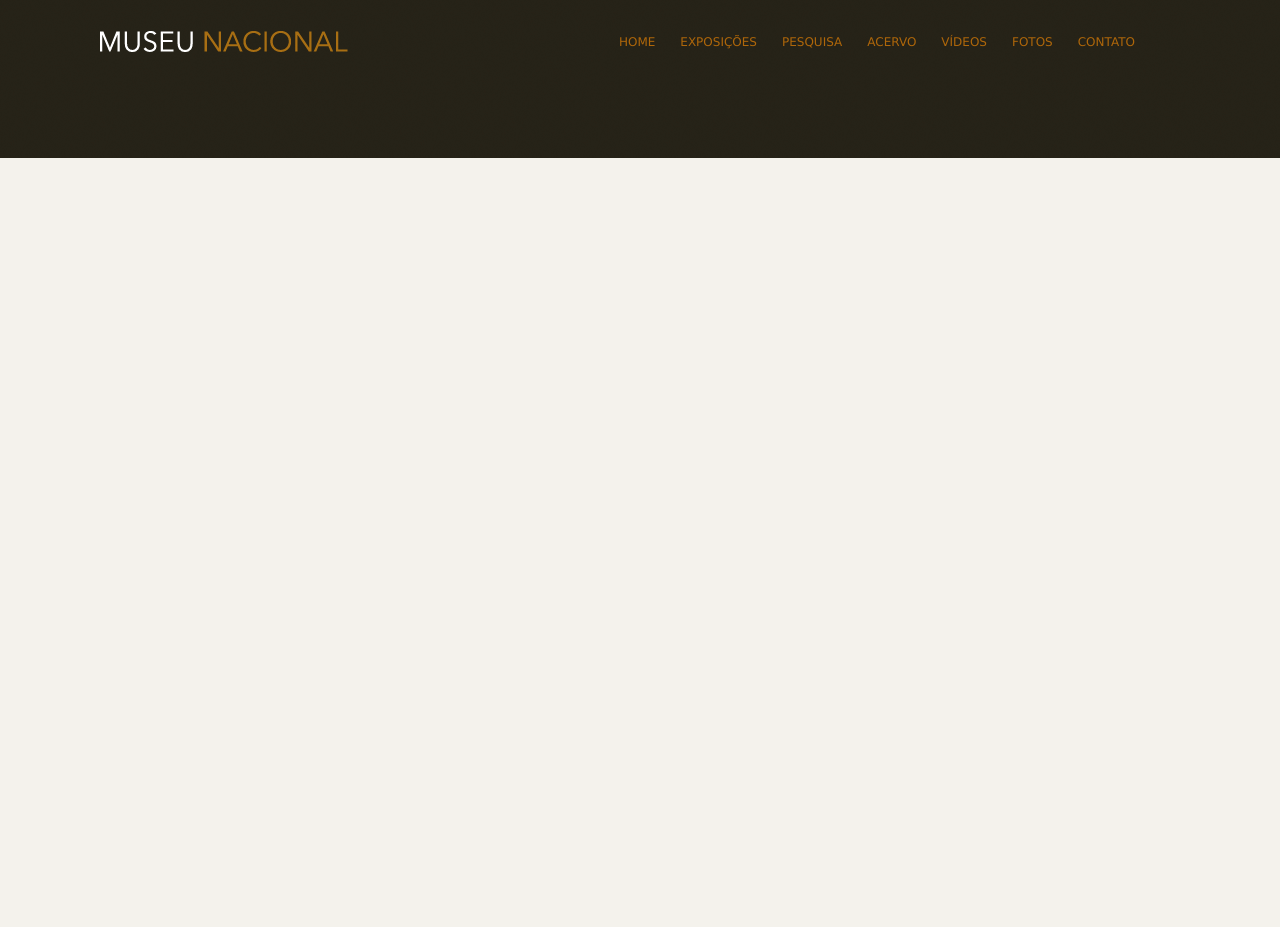
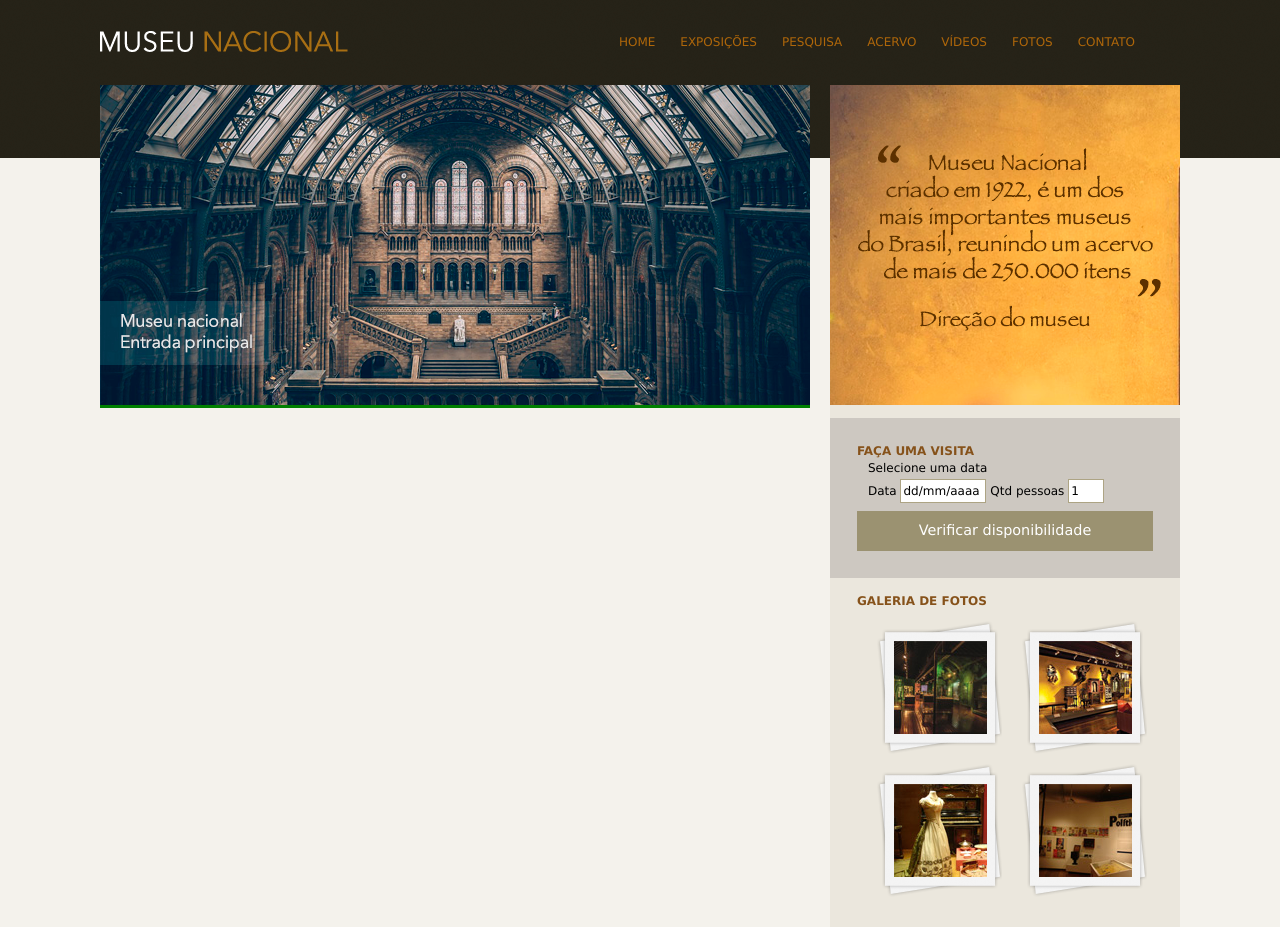
Before and after one commit to dougneo/MuseuNacional, a plain HTML site: page index.html in a window 1280 px wide. Before the commit the page ends 800 px from the top, so only its background shows below. Drawn offline with Linux system fonts and the light colour scheme.

Commit message:
Finalizado a area lateral

```diff
--- a/css/estilo.css
+++ b/css/estilo.css
@@ -64,3 +64,80 @@ nav ul li a:link {
 nav ul li a:hover {
     border-bottom: 1px solid #535858;
 }
+
+
+/* Principal */
+
+#conteudo {
+    width: 710px;
+    float: left;
+    background: green;
+}
+
+aside {
+    width: 350px;
+    float: right;
+    background: #ebe7dd;
+    padding-bottom: 30px;
+}
+
+section#visita {
+    background: #cdc8c1;
+    padding: 10px 27px 27px 27px;
+    margin-top: 10px;
+}
+
+section#galeria {
+    padding: 0 27px 0 27px;
+}
+
+section#galeria a {
+    display: block;
+    background: url(../imagens/fundo-foto.png)no-repeat;
+    float: left;
+    padding: 17px 15px 17px 15px;
+    margin: 10px 0 0 20px;
+}
+
+section#galeria img {
+    margin-left: 2px;
+    margin-top: 3px;
+}
+
+h4 {
+    color: #86521a;
+    text-transform: uppercase;
+    padding-bottom: 3px;
+    margin-bottom: 0;
+}
+
+
+/* Formularios */
+
+input {
+    height: 20px;
+    width: 80px;
+    background: #fff;
+    border: none;
+    font-size: 1em;
+}
+
+input.campo {
+    border: 1px solid #ada484;
+}
+
+input.botao {
+    background: #9b9271;
+    color: white;
+    width: 100%;
+    height: 40px;
+    font-size: 1.2em;
+}
+
+fieldset {
+    border: none;
+}
+
+legend {
+    display: none;
+}
--- a/index.html
+++ b/index.html
@@ -53,7 +53,57 @@
                 <!-- Fim Nav -->
             </header>
             <!-- Fim Header -->
+            <!-- Inicio Principal -->
+            <div id="principal">
 
+                <div id="conteudo">
+                    <section id="capa">
+                        <img src="imagens/museu.png" alt="">
+                    </section>
+                </div>
+
+                <aside>
+                    <section id="depoimento">
+                        <img src="imagens/depoimento.png" alt="">
+                    </section>
+                    <!-- Inicio Visita -->
+                    <section id="visita">
+                        <h4>Faça uma visita</h4>
+                        <form action="">
+                            <fieldset>
+                                <legend>Selecione uma data</legend>
+                                <label for="data">Data</label>
+                                <input class="campo" type="text" id="data" value="dd/mm/aaaa">
+
+                                <label for="qtd">Qtd pessoas</label>
+                                <input style="width: 30px;" class="campo" type="text" id="qtd" value="1">
+                            </fieldset>
+
+                            <input class="botao" type="submit" value="Verificar disponibilidade">
+                        </form>
+                    </section>
+                    <!-- Fim Visita -->
+
+                    <section id="galeria">
+                        <h4>Galeria de Fotos</h4>
+
+                        <a href="">
+                            <img src="imagens/imagem1.jpg" height="93px" width="93px">
+                        </a>
+                        <a href="">
+                            <img src="imagens/imagem2.jpg" height="93px" width="93px">
+                        </a>
+                        <a href="">
+                            <img src="imagens/imagem3.jpg" height="93px" width="93px">
+                        </a>
+                        <a href="">
+                            <img src="imagens/imagem4.jpg" height="93px" width="93px">
+                        </a>
+                    </section>
+                </aside>
+
+            </div>
+            <!-- Fim Principal -->
         </div>
         <!-- Fim do Container -->
 
```
